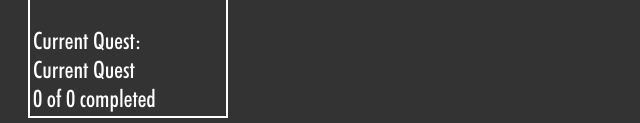
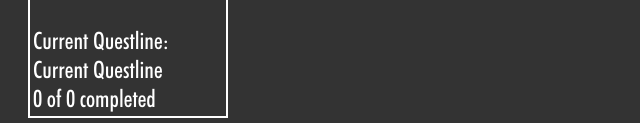
Before and after one commit to Go1den/ironscrolls, a plain HTML site: page index.html in a window 1280 px wide. Shown: the part 681-804 px from the top of the page, 0-640 px from the left. Drawn offline with Linux system fonts and the light colour scheme; a web font is replaced by a local one.

Commit message:
Questline

```diff
--- a/index.html
+++ b/index.html
@@ -66,8 +66,8 @@
                         <div id="skill2V">Skill 2</div>
                         <div id="skill3V">Skill 3</div>
                         <br>
-                        <div>Current Quest:</div>
-                        <div id="questlineV">Current Quest</div>
+                        <div>Current Questline:</div>
+                        <div id="questlineV">Current Questline</div>
                         <div id="questProgressV">0 of 0 completed</div>
                     </td>
                 </tr>
@@ -84,8 +84,8 @@
                         <span class="noLeftMargin noRightMargin" id="skill1H">Skill 1</span> /
                         <span class="noLeftMargin noRightMargin" id="skill2H">Skill 2</span> /
                         <span class="noLeftMargin" id="skill3H">Skill 3</span>
-                        <span class="noRightMargin">Current Quest:</span>
-                        <span class="noLeftMargin noRightMargin" id="questlineH">Current Quest</span>
+                        <span class="noRightMargin">Current Questline:</span>
+                        <span class="noLeftMargin noRightMargin" id="questlineH">Current Questline</span>
                         <span class="noLeftMargin" id="questProgressH">(0 of 0 completed)</span>
                     </td>
                 </tr>
```
